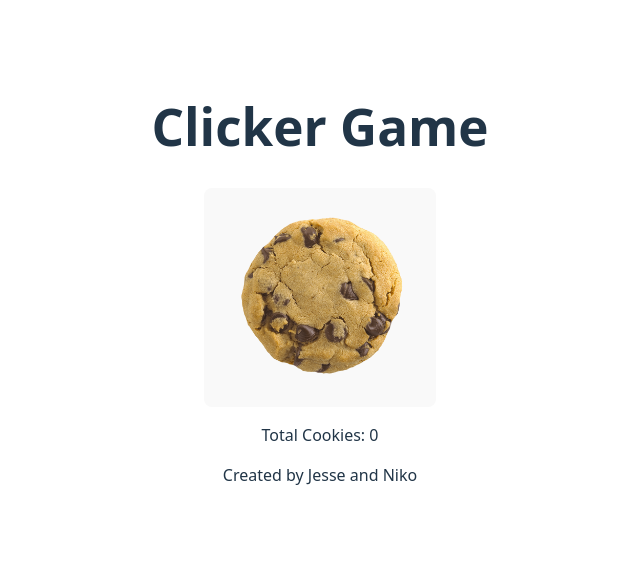
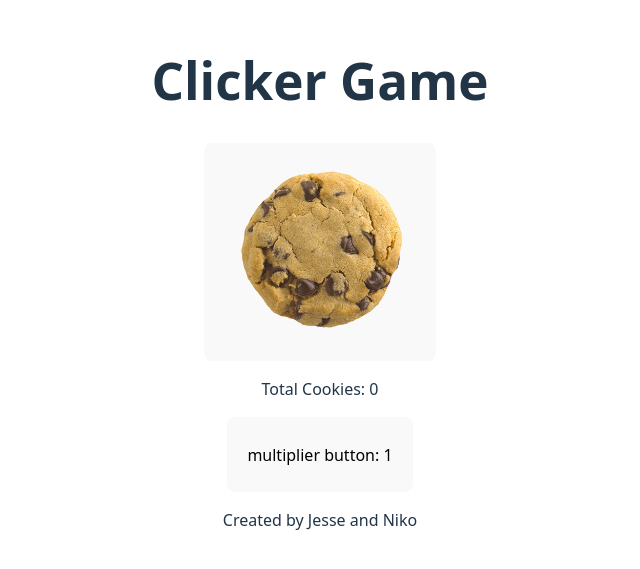
Before and after one commit to Butenkite/PPWeek4Clicker, a React (Vite) app: page / in a window 1280 px wide. Shown: the part 117-686 px from the top of the page, without its empty margins (320-960 px from the left). Built offline with nearby package versions, Linux system fonts and the light colour scheme.

Commit message:
Added multiplier button

```diff
--- a/src/components/clickerGame.jsx
+++ b/src/components/clickerGame.jsx
@@ -3,12 +3,16 @@ import cookieImage from '../assets/cookie.png'
 
 export default function ClickerGame(){
     let [count, setCount] = React.useState(0);
+    let [multiplier, SetMultiplier] = React.useState(1);
     return(
         <div className="cookieHolder">
             <button onClick={() => setCount((count) => count + 1)}>
             <img src = {cookieImage}/>
             </button>
             <p>Total Cookies: {count}</p>
+            <button onClick={() => SetMultiplier((multiplier) => multiplier + 1)}>
+            <p>multiplier button: {multiplier}</p>
+            </button>
         </div>
     )
 }
```
